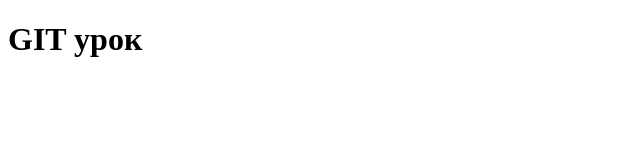
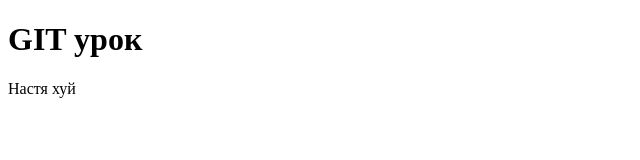
Before and after one commit to Fazri/site, a plain HTML site: page index.html in a window 1280 px wide. Shown: the full height of the page, 0-640 px from the left. Drawn offline with Linux system fonts and the light colour scheme.

Commit message:
3st commit
Signed-off-by: Fazrudin Davadov <fazruk@gmail.com>

```diff
--- a/index.html
+++ b/index.html
@@ -6,6 +6,6 @@
 </head>
 <body>
 	<h1> GIT урок </h1>
-
+	<p> Настя хуй </p>
 </body>
 </html>
```
